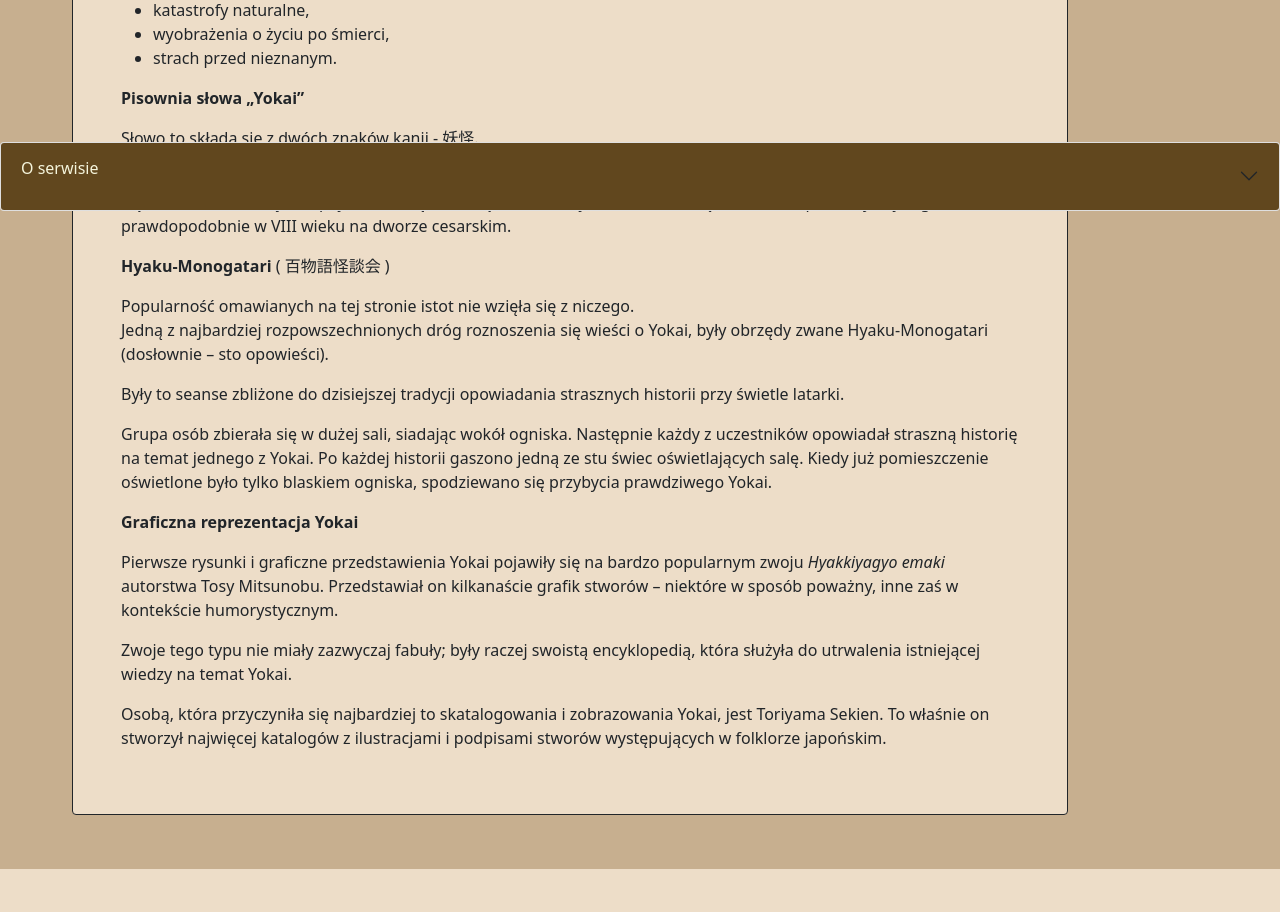
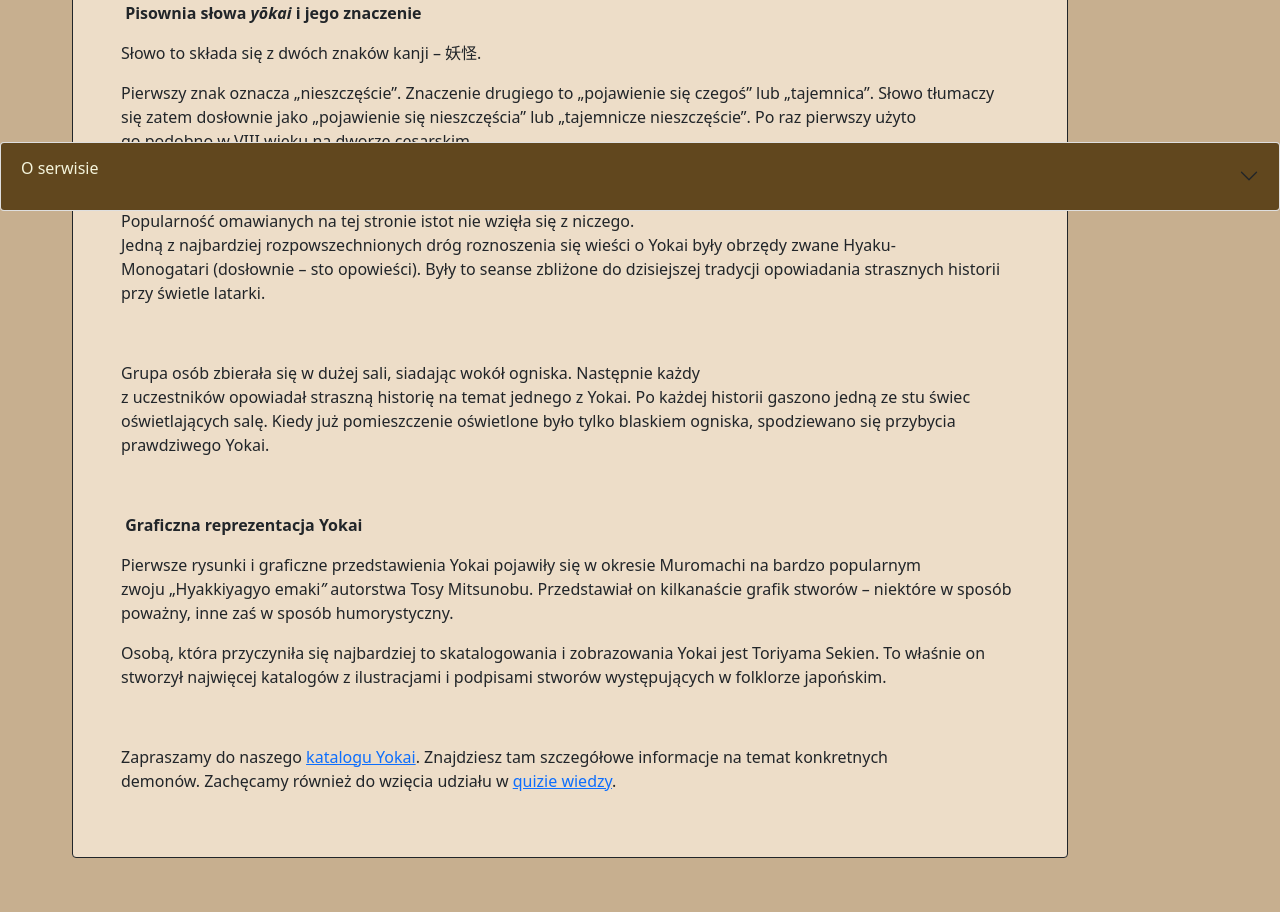
Before and after one commit to KacperRuchalowski/Praca_licencjacka, a Flask app: page /knowledge in a window 1280 px wide. Shown: the part 589-1501 px from the top of the page. Before the commit the page ends 1458 px from the top, so only its background shows below. Run offline with Flask 2, Linux system fonts and the light colour scheme; data that the repository does not hold is empty; some libraries are stand-ins or nearby versions; some web fonts are replaced.

Commit message:
Modified knowledge

```diff
--- a/templates/knowledge.html
+++ b/templates/knowledge.html
@@ -22,46 +22,53 @@
    <img src="/static/images/607b3cca24f11890.jpg" class="resizeImage img-thumbnail" alt="...">
 
 
-          <div><h2>&nbsp;Japońska demonologia - wprowadzenie</h2>
+          <div><p><strong>Czym jest&nbsp;</strong><strong>y</strong><strong>ō</strong><strong>kai</strong><strong>&nbsp;</strong><strong>?</strong></p>
 
-<p><strong>Czym jest Yokai?</strong></p>
-
-<p>Yokai to termin odnoszący się do r&oacute;żnego rodzaju zjawisk paranormalnych. Japończykom słowo &bdquo;Yokai&rdquo; kojarzy się z chochlikami, zjawami,<br />
-upiorami i potworami.</p>
-
-<p>Yokai reprezentują zatem:</p>
+<p>Yokai&nbsp;to termin odnoszący się do r&oacute;żnego rodzaju zjawisk paranormalnych. Japończykom&nbsp;słowo&nbsp;&bdquo;yōkai&rdquo;&nbsp;kojarzy się z&nbsp;chochlikami, zjawami,&nbsp;upiorami<br />
+i potworami.&nbsp;Yokai&nbsp;reprezentują:</p>
 
 <ul>
-	<li>społeczne niepokoje,</li>
-	<li>katastrofy naturalne,</li>
-	<li>wyobrażenia o życiu po śmierci,</li>
-	<li>strach przed nieznanym.</li>
+	<li>&nbsp;społeczne&nbsp;niepokoje,&nbsp;</li>
+	<li>&nbsp;katastrofy naturalne,&nbsp;</li>
+	<li>&nbsp;wyobrażenia o życiu po śmierci&nbsp;</li>
+	<li>strach przed nieznanym.&nbsp;</li>
 </ul>
 
-<p><strong>Pisownia słowa &bdquo;Yokai&rdquo;</strong></p>
+<p>&nbsp;</p>
 
-<p>Słowo to składa się z dw&oacute;ch znak&oacute;w kanji - 妖怪.</p>
+<p><strong>&nbsp;Pisownia&nbsp;słowa&nbsp;</strong><strong><em>yōkai </em></strong><strong>i jego znaczenie</strong></p>
 
-<p>Pierwszy znak oznacza &bdquo;nieszczęście&rdquo;. Znaczenie drugiego to &bdquo;pojawienie się czegoś&rdquo; lub &bdquo;tajemnica&rdquo;. Słowo tłumaczy się zatem dosłownie jako &bdquo;pojawienie się nieszczęścia&rdquo; lub &bdquo;tajemnicze nieszczęście&rdquo;. Po raz pierwszy użyto go prawdopodobnie w VIII wieku na dworze cesarskim.</p>
+<p>Słowo to składa się z dw&oacute;ch znak&oacute;w&nbsp;kanji&nbsp;&ndash;&nbsp;妖怪.</p>
 
-<p><strong>Hyaku-Monogatari</strong> ( 百物語怪談会 )</p>
+<p>Pierwszy znak oznacza&nbsp;&bdquo;nieszczęście&rdquo;.&nbsp;Znaczenie drugiego&nbsp;to&nbsp;&bdquo;pojawienie się czegoś&rdquo;&nbsp;lub&nbsp;&bdquo;tajemnica&rdquo;. Słowo&nbsp;tłumaczy się&nbsp;zatem&nbsp;dosłownie&nbsp;jako&nbsp;&bdquo;pojawienie się nieszczęścia&rdquo; lub &bdquo;tajemnicze nieszczęście&rdquo;.&nbsp;Po raz pierwszy&nbsp;użyto&nbsp;<br />
+go&nbsp;podobno&nbsp;w VIII wieku na dworze cesarskim.&nbsp;</p>
 
-<p>Popularność omawianych na tej stronie istot nie wzięła się z niczego.<br />
-Jedną z najbardziej rozpowszechnionych dr&oacute;g roznoszenia się wieści o Yokai, były obrzędy zwane Hyaku-Monogatari (dosłownie &ndash; sto opowieści).</p>
+<p><strong>Skąd wzięły się historie o yōkai?</strong></p>
 
-<p>Były to seanse zbliżone do dzisiejszej tradycji opowiadania strasznych historii przy świetle latarki.</p>
+<p>Popularność omawianych na tej stronie istot nie wzięła się z niczego.&nbsp;&nbsp;<br />
+Jedną z najbardziej rozpowszechnionych dr&oacute;g roznoszenia się wieści o&nbsp;Yokai&nbsp;były obrzędy&nbsp;zwane&nbsp;Hyaku-Monogatari&nbsp;(dosłownie &ndash; sto opowieści). Były to seanse zbliżone do dzisiejszej tradycji opowiadania strasznych historii&nbsp;<br />
+przy świetle latarki.</p>
 
-<p>Grupa os&oacute;b zbierała się w dużej sali, siadając wok&oacute;ł ogniska. Następnie każdy z uczestnik&oacute;w opowiadał straszną historię na temat jednego z Yokai. Po każdej historii gaszono jedną ze stu świec oświetlających salę. Kiedy już pomieszczenie oświetlone było tylko blaskiem ogniska, spodziewano się przybycia prawdziwego Yokai.</p>
+<p>&nbsp;&nbsp;</p>
 
-<p><strong>Graficzna reprezentacja Yokai</strong></p>
+<p>Grupa os&oacute;b zbierała się w dużej&nbsp;sali, siadając&nbsp;wok&oacute;ł ogniska. Następnie każdy&nbsp;<br />
+z uczestnik&oacute;w opowiadał straszną historię na temat jednego z&nbsp;Yokai.&nbsp;Po każdej historii gaszono jedną ze stu świec oświetlających salę.&nbsp;Kiedy już pomieszczenie oświetlone było tylko blaskiem ogniska,&nbsp;spodziewano&nbsp;się przybycia prawdziwego&nbsp;Yokai.&nbsp;&nbsp;</p>
 
-<p>Pierwsze rysunki i graficzne przedstawienia Yokai pojawiły się na bardzo popularnym zwoju <em>Hyakkiyagyo emaki </em>autorstwa Tosy Mitsunobu. Przedstawiał on kilkanaście grafik stwor&oacute;w &ndash; niekt&oacute;re w spos&oacute;b poważny, inne zaś w kontekście humorystycznym.</p>
+<p>&nbsp;</p>
 
-<p>Zwoje tego typu nie miały zazwyczaj fabuły; były raczej swoistą encyklopedią, kt&oacute;ra służyła do utrwalenia istniejącej wiedzy na temat Yokai.</p>
+<p><strong>&nbsp;Graficzna reprezentacja&nbsp;</strong><strong>Yokai</strong>&nbsp;</p>
 
-<p>Osobą, kt&oacute;ra przyczyniła się najbardziej to skatalogowania i zobrazowania Yokai, jest Toriyama Sekien. To właśnie on stworzył najwięcej katalog&oacute;w z ilustracjami i podpisami stwor&oacute;w występujących w folklorze japońskim.</p>
+<p>Pierwsze rysunki i graficzne przedstawienia&nbsp;Yokai&nbsp;pojawiły się w okresie Muromachi na bardzo popularnym zwoju&nbsp;&bdquo;Hyakkiyagyo&nbsp;emaki<em>&rdquo;&nbsp;</em>autorstwa&nbsp;Tosy&nbsp;Mitsunobu.&nbsp;Przedstawiał on kilkanaście grafik stwor&oacute;w &ndash; niekt&oacute;re w spos&oacute;b poważny, inne zaś w&nbsp;spos&oacute;b humorystyczny.&nbsp;&nbsp;</p>
+
+<p>Osobą, kt&oacute;ra przyczyniła się najbardziej to skatalogowania i zobrazowania&nbsp;Yokai&nbsp;jest&nbsp;Toriyama&nbsp;Sekien. To właśnie on stworzył najwięcej katalog&oacute;w z ilustracjami&nbsp;i podpisami stwor&oacute;w występujących w folklorze japońskim.&nbsp;&nbsp;</p>
+
+<p>&nbsp;</p>
+
+<p>Zapraszamy&nbsp;do&nbsp;naszego <a href="/allArticles"> katalogu&nbsp;Yokai</a>.&nbsp;Znajdziesz tam szczeg&oacute;łowe informacje&nbsp;na&nbsp;temat konkretnych demon&oacute;w.&nbsp;Zachęcamy r&oacute;wnież do wzięcia udziału w <a href="/quiz"> quizie&nbsp;wiedzy</a>.</p>
 </div>
+
          </div>
+
 
 
 
```
